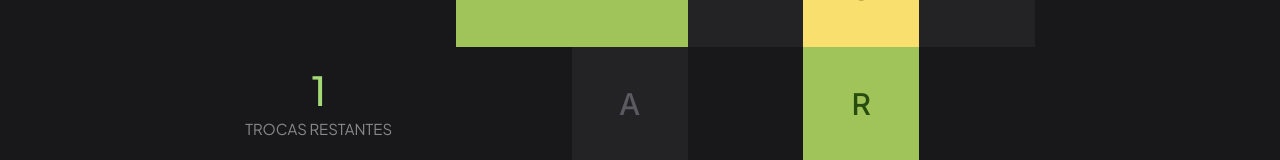
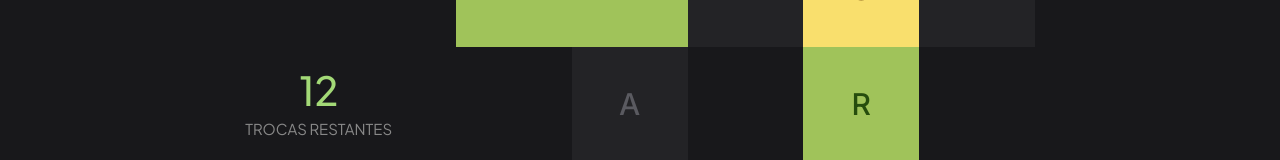
Before and after one commit to ivandomar/hashtag-pros, a React (Vite) app: page / in a window 1280 px wide. Shown: the part 340-500 px from the top of the page. Built offline with nearby package versions, Linux system fonts and the light colour scheme.

Commit message:
fix: restore initial moves to 12 after dialog testing

```diff
--- a/src/App.tsx
+++ b/src/App.tsx
@@ -4,7 +4,7 @@ import Scoreboard from "./Scoreboard";
 import Board from "./Board";
 import AdSlot from "./AdSlot";
 
-const INITIAL_MOVES = 1;
+const INITIAL_MOVES = 12;
 
 function App() {
   const [isDark, setIsDark] = useState(true);
```
